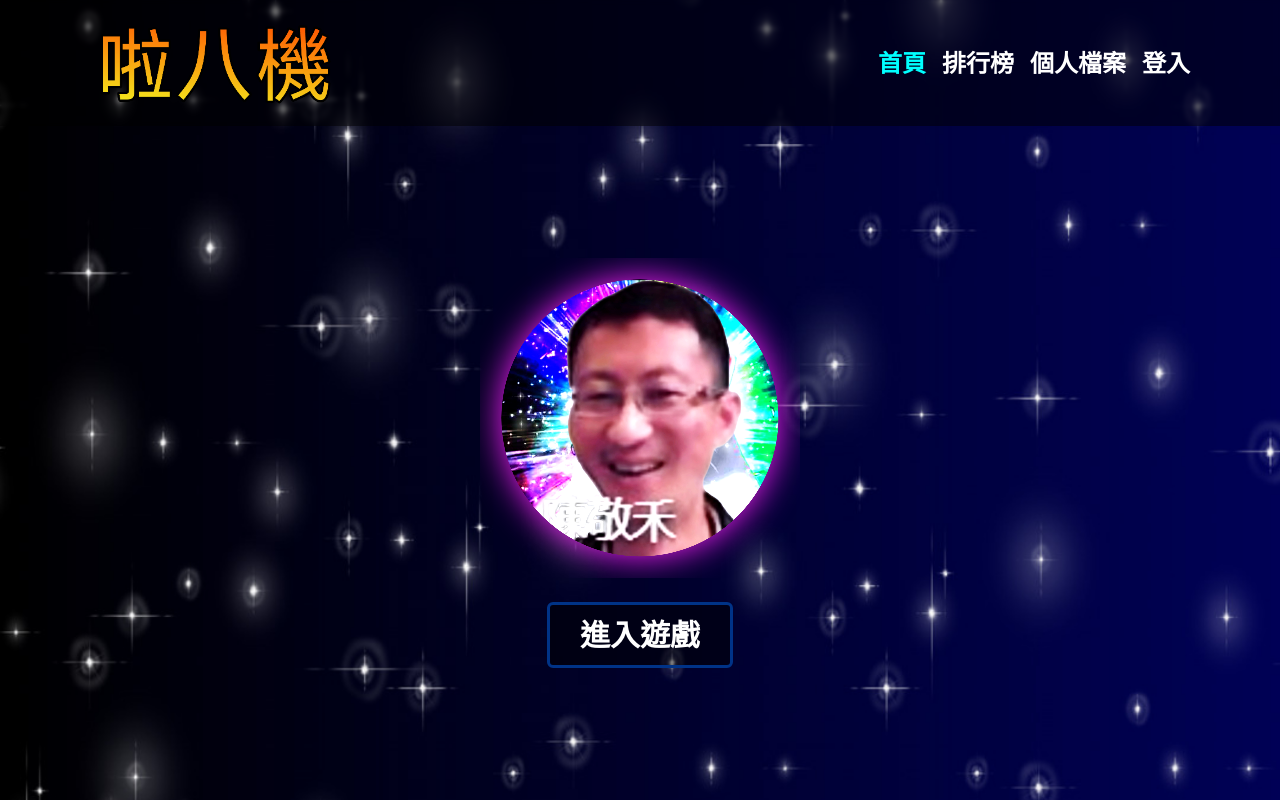
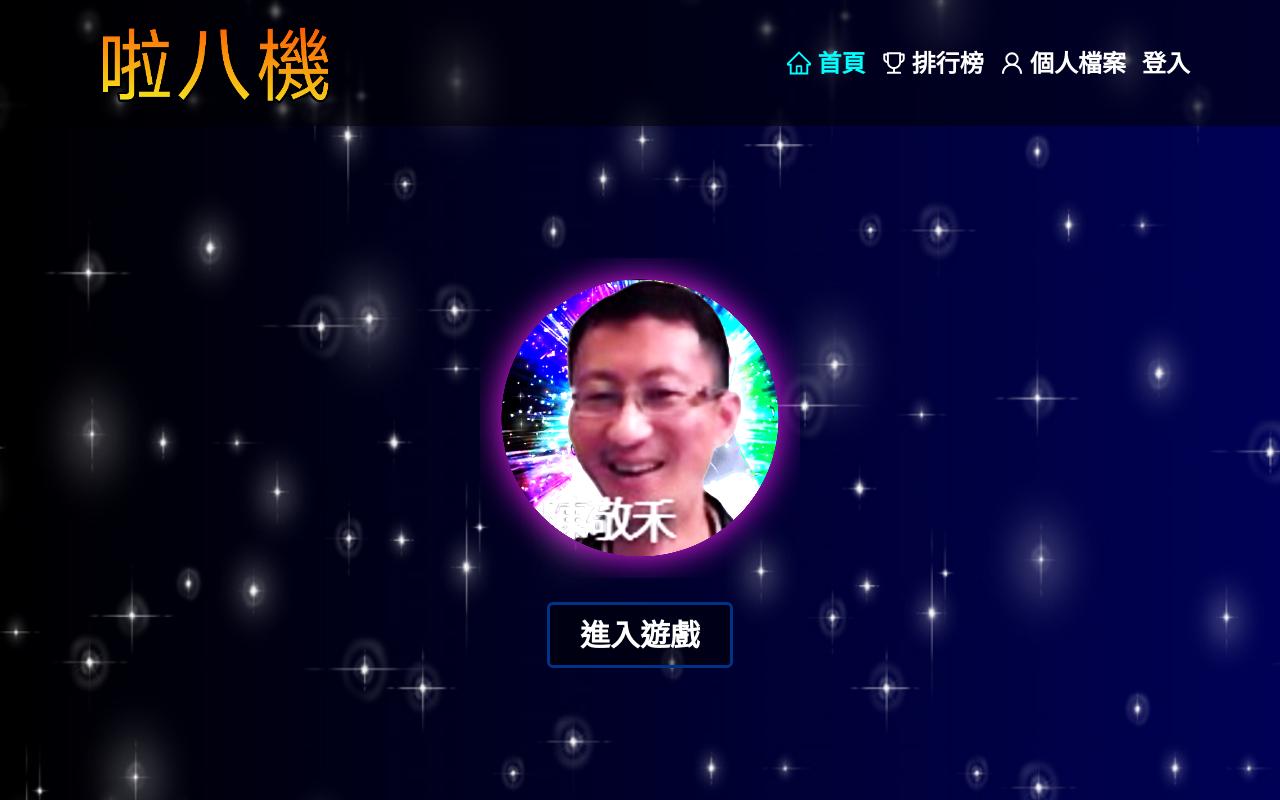
Before and after one commit to fanyuuu2006/LaBaG-NextJS, a Next.js app in the folder frontend/: page / in a window 1280 px wide. Built offline with nearby package versions, Linux system fonts and the light colour scheme.

Commit message:
feat: 導覽列圖標

```diff
--- a/frontend/src/components/common/Header.tsx
+++ b/frontend/src/components/common/Header.tsx
@@ -6,7 +6,12 @@ import { ReactNode, useMemo } from "react";
 import { usePathname } from "next/navigation";
 import { useNowMode } from "@/context/NowModeContext";
 import { Container, Nav, Navbar } from "react-bootstrap";
-import { MenuOutlined } from "@ant-design/icons";
+import {
+  HomeOutlined,
+  MenuOutlined,
+  TrophyOutlined,
+  UserOutlined,
+} from "@ant-design/icons";
 import { useUser } from "@/context/UserContext";
 
 type NavItem = {
@@ -22,11 +27,31 @@ export const Header = () => {
 
   const NavItems: NavItem[] = useMemo(() => {
     return [
-      { key: "Home", label: <>首頁</>, href: "/" },
-      { key: "Rank", label: <>排行榜</>, href: "/Rank" },
+      {
+        key: "Home",
+        label: (
+          <>
+            <HomeOutlined /> 首頁
+          </>
+        ),
+        href: "/",
+      },
+      {
+        key: "Rank",
+        label: (
+          <>
+            <TrophyOutlined /> 排行榜
+          </>
+        ),
+        href: "/Rank",
+      },
       {
         key: "Profile",
-        label: <>{User?.name ?? "個人檔案"}</>,
+        label: (
+          <>
+            <UserOutlined /> {User?.name ?? "個人檔案"}
+          </>
+        ),
         href: `/Profile/${User?.id}`,
       },
       {
```
